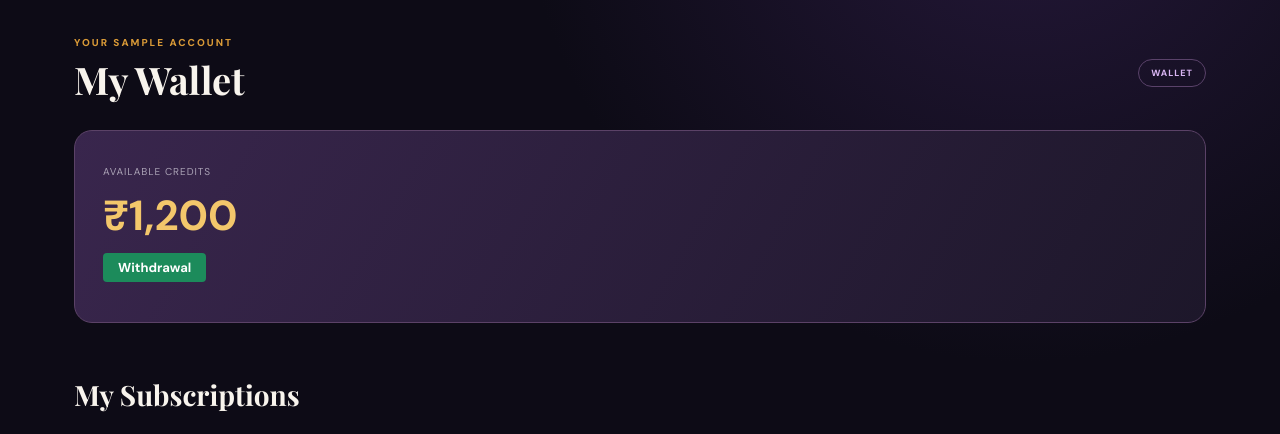
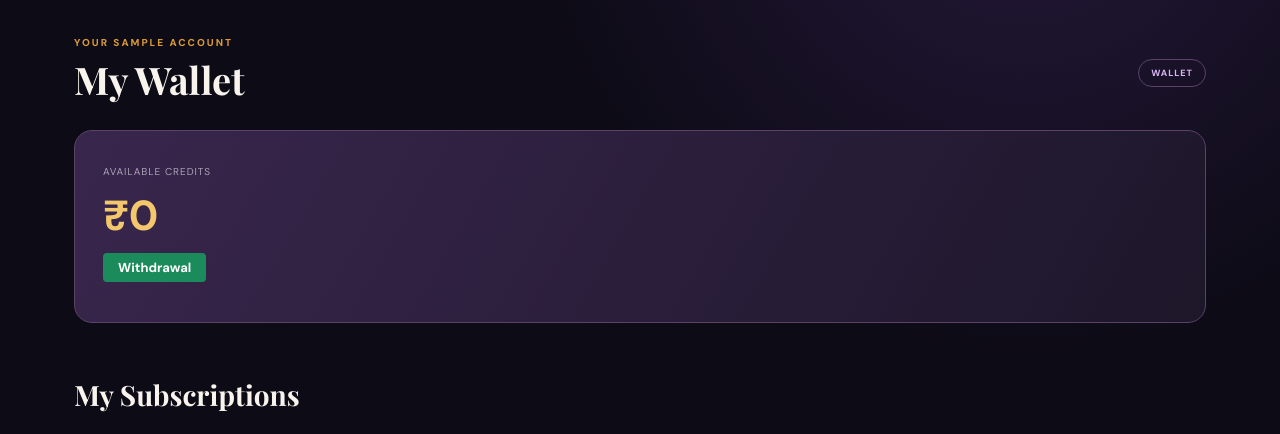
Before and after one commit to banud1157-cmd/bigdiwali.com, a Flask app: page /wallet in a window 1280 px wide. Shown: the part 142-576 px from the top of the page. Run offline with Flask 3, Linux system fonts and the light colour scheme; a user stored in the database is signed in; data comes from the database, SQL or seed files in the repository.

Commit message:
Fix demo wallet display to show 0 if not available

```diff
--- a/templates/wallet.html
+++ b/templates/wallet.html
@@ -10,7 +10,7 @@
 
 <div class="wallet-hero">
   <small>AVAILABLE CREDITS</small>
-  <strong>₹{{ "{:,}".format(user['demo_wallet'] if 'demo_wallet' in user else 1200) }}</strong>
+  <strong>₹{{ "{:,}".format(user['demo_wallet'] if 'demo_wallet' in user else 0) }}</strong>
   <p style="margin-top: 10px;">
     <a class="btn success" href="{{ url_for('withdraw') }}" style="display: inline-block; padding: 6px 15px; text-decoration: none; border-radius: 4px;">Withdrawal</a>
   </p>
```
